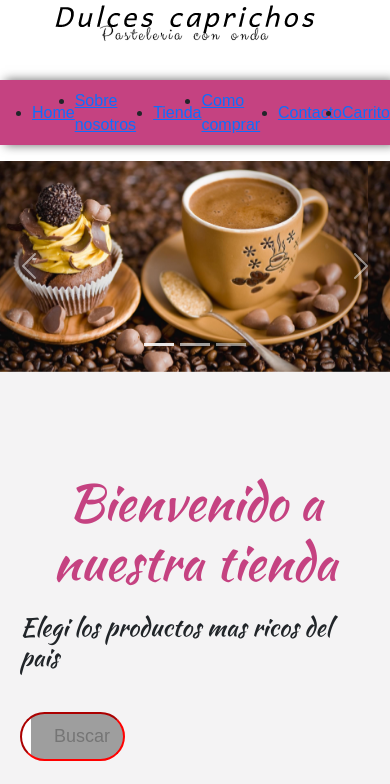
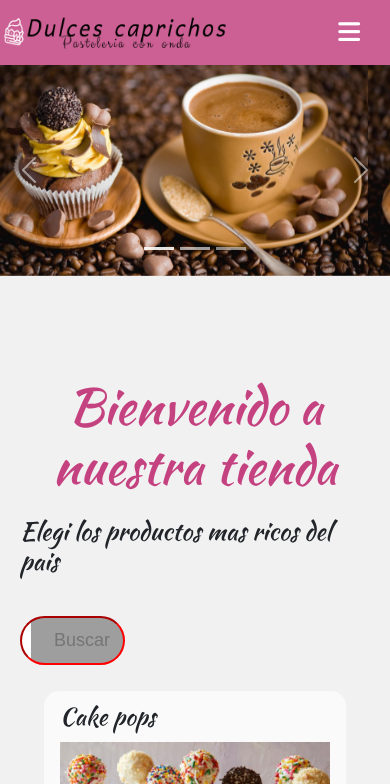
Before and after one commit to Kevinoviedo12/proyecto_coder, a website: page estructura/tienda.html in a window 390 px wide. Shown: the top 784 px of the page. Drawn offline with Linux system fonts and the light colour scheme; files that its build step writes are made by us from their sources; grey boxes are pictures that could not be loaded; a web font is replaced by a local one.

Commit message:
ultimos arreglos

```diff
--- a/app.js
+++ b/app.js
@@ -3,7 +3,7 @@ addEventListener('DOMContentLoaded', () =>{
     if (btn_menu){
         btn_menu.addEventListener ('click', () =>{
             const menu_items = document.querySelector('.menu_items')
-            menu_items.classList.toggle('Show')
+            menu_items.classList.toggle('show')
         })
     }
 })
--- a/estructura/tienda.html
+++ b/estructura/tienda.html
@@ -4,8 +4,9 @@
     <meta charset="UTF-8">
     <meta http-equiv="X-UA-Compatible" content="IE=edge">
     <meta name="viewport" content="width=device-width, initial-scale=1.0">
+    <link rel="stylesheet" href="../bootstrap/css/bootstrap.css">
     <link rel="stylesheet" href="../css/style.css"/>
-    <link rel="stylesheet" href="../bootstrap/css/bootstrap.css">
+    <script src="app.js" defer></script>
     <link rel="icon" type="image/x-icon" href="../img/icon.png">
     <link href = "https: //fonts.googleapis.com/css2? family = Dancing + Script & family = Ephesis & display = swap "rel =" stylesheet ">
     <script src="https://kit.fontawesome.com/42c23b6eb6.js" crossorigin="anonymous"></script>
@@ -15,13 +16,9 @@
 </head>
     <body>
         <!-- MENU -->
-        <header>
-            <div>
-                <nav>
-                    <div class="logo">
-                        <img src="../img/logoo.png">
-                    </div>
-                    <ul class="menu">
+        <nav class="menu">
+            <img src="../img/logoo.png" alt="Logo de mi pagina web" class="logo-menu">
+            <ul class="menu_items">
                 <li><a href="../index.html">Home</a></li>
                 <li><a href="../estructura/sobreNosotros.html">Sobre nosotros</a></li>
                 <li><a href="../estructura/tienda.html">Tienda</a></li>
@@ -29,9 +26,10 @@
                 <li><a href="../estructura/contacto.html">Contacto</a></li>
                 <li><a href="../estructura/carrito.html">Carrito</a></li>
             </ul>
+            <span class="btn_menu">
+                <i class="fas fa-bars"></i>
+            </span>
         </nav>
-            </div>
-        </header>
         <!-- CARRUSEL -->
         <div id="carouselExampleIndicators" class="carousel slide" data-bs-ride="carousel">
             <div class="carousel-indicators">
--- a/scss/style.scss
+++ b/scss/style.scss
@@ -10,16 +10,16 @@ body{
     background: #FAFAFA;
 }
 
-.logo{
+// .logo{
+//     height: 80px;
+//     width: 300px;
+//     background-repeat: no-repeat;
+//     margin-left: 50px;
+//     flex-wrap: nowrap;
+// }
+.menu{
+    background-color: #cc6094;
     height: 80px;
-    width: 300px;
-    background-repeat: no-repeat;
-    margin-left: 20px;
-    flex-wrap: nowrap;
-}
-.menu{
-    background-color: #C54281;
-    height: 75px;
     width: 100%;
     display: flex;
     justify-content: space-between;
@@ -35,6 +35,7 @@ body{
 .menu_items li{
     border-radius: 5px;
     margin: 0px 5px;
+    width: max-content;
 }
 .menu_items li a{
     margin: 7px 13px;
@@ -64,6 +65,10 @@ ul.show{
     }
 }
 @media screen and (max-width: 858px){
+    .logo-menu{
+        width: 230px;
+        height: 40px;
+    }
     .menu{
         height: 65px;
     }
@@ -71,11 +76,12 @@ ul.show{
         display: inline-flex;
     }
     .menu_items{
+        z-index: 20;
         position: fixed;
         width: 100vw;
         height: calc(100% - 65px);
         background: pink;
-        top: -100vw;
+        top: -100%;
         text-align: center;
         transition: all .4s;
         flex-direction: column;
@@ -105,7 +111,6 @@ ul.show{
         height: calc(100% - 65px);
     }
 }
-
 
 .subTitulos{
     text-align: center;
@@ -270,7 +275,6 @@ div .email{
     "logo horario   pago email";
     grid-template-columns: 30% 20% 20% 20% ;
     grid-template-rows: 200px 1fr 1fr 75px 75px 75px;
-    // grid-column-gap: 25px;
     grid-row-gap: 25px;
     background: #c542814d;
 }
```
Also changed, not shown: estructura/carrito.html (+7 -9 lines), estructura/comprar.html (+7 -6 lines), estructura/contacto.html (+7 -9 lines), estructura/sobrenosotros.html (+7 -7 lines), css/style.css. Lines whose indentation alone changed are shown as unchanged.
